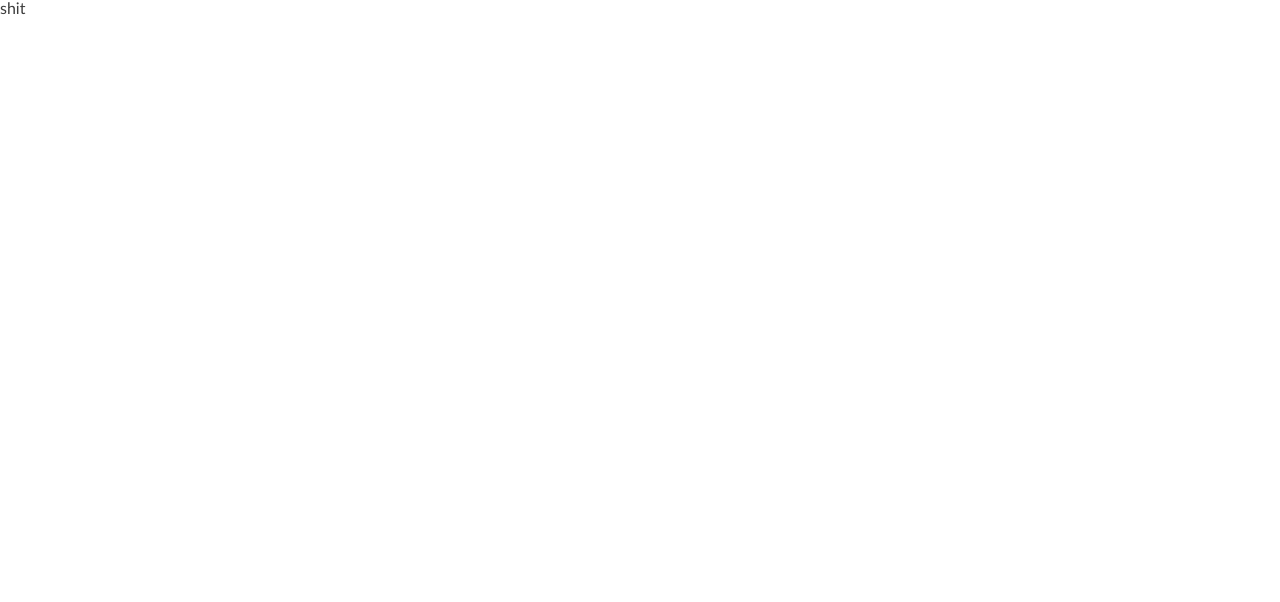
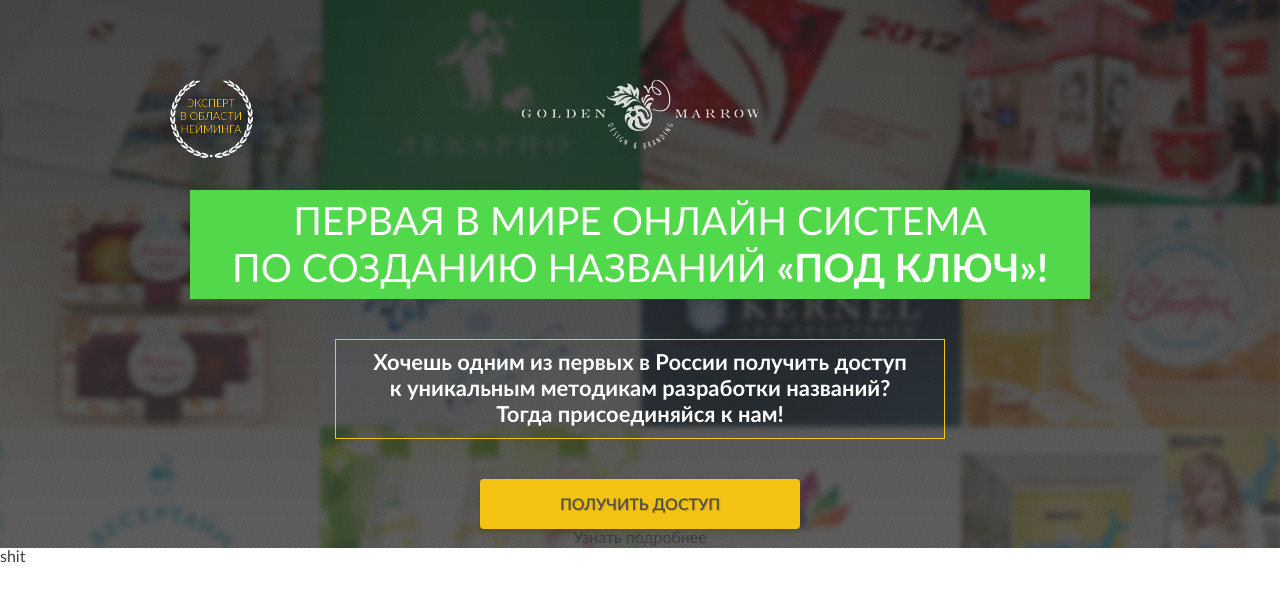
Before and after one commit to trolizmaslom/GoldenMarrow, a website: page src/index.html in a window 1280 px wide. Drawn offline with nearby package versions, Linux system fonts and the light colour scheme; files that its build step writes are made by us from their sources.

Commit message:
button added & some styles to section-1

```diff
--- a/gulpfile.js
+++ b/gulpfile.js
@@ -44,7 +44,7 @@ var config = {
     server: {
         baseDir: "./build"
     },
-    tunnel: true,
+    tunnel: false,
     host: 'localhost',
     port: 3333,
     logPrefix: "basic_frontend"
--- a/src/partials/section-1.html
+++ b/src/partials/section-1.html
@@ -1,5 +1,39 @@
 <section class="section-1">
 
+    <div class="mbox">
 
+        <div class="section-1-top">
+            <div class="top-logo">
+                <img src="images/top-logo.png" alt="" />
+            </div>
+
+            <div class="top-award">
+                <img src="images/top-award.png" alt="" />
+            </div>
+        </div>
+
+        <div class="section-1-main">
+            <div class="section-1-title">
+                <div class="section-1-title-wrap">
+                    <p>Первая в мире онлайн система</p>
+                    <p>по созданию названий <span>«под ключ»!</span></p>
+                </div>
+            </div>
+            <div class="section-1-description">
+                <div class="section-1-description-wrap">
+                    <p>Хочешь одним из первых в России получить доступ</p>
+                    <p>к уникальным методикам разработки названий?</p>
+                    <p>Тогда присоединяйся к нам!</p>
+                </div>
+            </div>
+            <div class="section-1-button">
+                <a href="#" class="button">Получить доступ</a>
+            </div>
+            <div class="section-1-learn-more">
+                <span>Узнать подробнее</span>
+            </div>
+        </div>
+
+    </div>
 
 </section>
--- a/src/sass/develop_scss/develop_1.scss
+++ b/src/sass/develop_scss/develop_1.scss
@@ -0,0 +1,24 @@
+/* button */
+
+.button{cursor: pointer;display: inline-block;max-width: 320px;width: 100%;padding: 0 5px;text-decoration: none;height: 50px;line-height: 52px;font-size: 16px;color:#4c4c4c;font-weight: 600;text-shadow:1px 1px 1px rgba(191, 152, 13, .78);background-color: #f5c314;border-radius: 4px;text-transform: uppercase;transition:background-color 300ms ease, color 300ms ease;box-shadow:0 3px 5px 0 rgba(72, 57, 3, .35);
+    &:hover{background-color:#ffd036;}
+    &:active{background-color: #ecaf00;color:#fff;}
+}
+
+/* /button */
+
+/* section-1 */
+
+.section-1{background-image:url(../images/section-1-bg.jpg);background-position: center top;padding-top: 80px;}
+.section-1-top{text-align: center;position: relative;margin-bottom: 40px;}
+.top-logo{display: inline-block;}
+.top-award{position: absolute;top:0;left:10px;}
+.section-1-main{text-align: center;}
+.section-1-title{margin-bottom: 40px;}
+.section-1-title-wrap{display: inline-block;max-width: 900px;width: 100%;background-color: #52d84b;color:#fff;font-size: 39px;text-transform: uppercase;padding: 10px 10px 5px 10px;
+    span{font-weight: 700;}
+}
+.section-1-description{margin-bottom: 40px;}
+.section-1-description-wrap{display: inline-block;max-width: 610px;width: 100%;padding: 10px 15px 10px 15px;border:1px solid #f5c314;font-weight: 700;font-size: 22px;color:#fff;}
+
+/* /section-1 */
```
Also changed, not shown: build/css/style.css, build/index.html.
